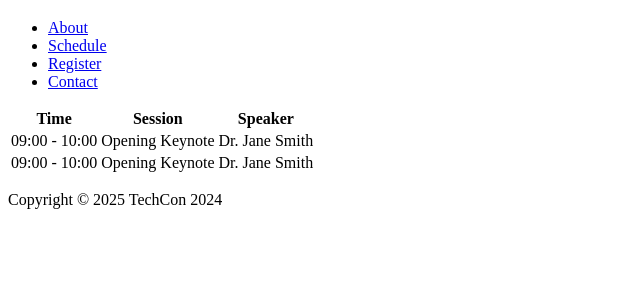
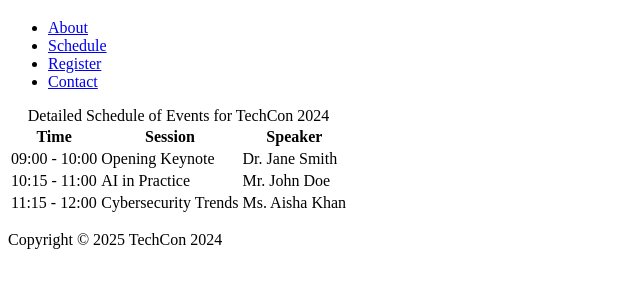
Before and after one commit to MeriemSayedHassanein1/TechCon_HTML, a plain HTML site: page techcon_website/schedule.html in a window 1280 px wide. Shown: the part 61-348 px from the top of the page, without its empty margins (0-640 px from the left). Drawn offline with Linux system fonts and the light colour scheme.

Commit message:
try again

```diff
--- a/techcon_website/schedule.html
+++ b/techcon_website/schedule.html
@@ -17,8 +17,10 @@
             </ul>
         </nav>
     </header>
+
     <main>
         <table>
+            <caption>Detailed Schedule of Events for TechCon 2024</caption>
             <thead>
                 <tr>
                     <th scope="col">Time</th>
@@ -32,14 +34,22 @@
                     <td>Opening Keynote</td>
                     <td>Dr. Jane Smith</td>
                 </tr>
-                    <td>09:00 - 10:00</td>
-                    <td>Opening Keynote</td>
-                    <td>Dr. Jane Smith</td>
+                <tr>
+                    <td>10:15 - 11:00</td>
+                    <td>AI in Practice</td>
+                    <td>Mr. John Doe</td>
+                </tr>
+                <tr>
+                    <td>11:15 - 12:00</td>
+                    <td>Cybersecurity Trends</td>
+                    <td>Ms. Aisha Khan</td>
+                </tr>
             </tbody>
         </table>
     </main>
+
     <footer>
-        <p>Copyright &copy; 2025  TechCon 2024</p>
+        <p>Copyright &copy; 2025 TechCon 2024</p>
     </footer>
 </body>
 </html>
```
